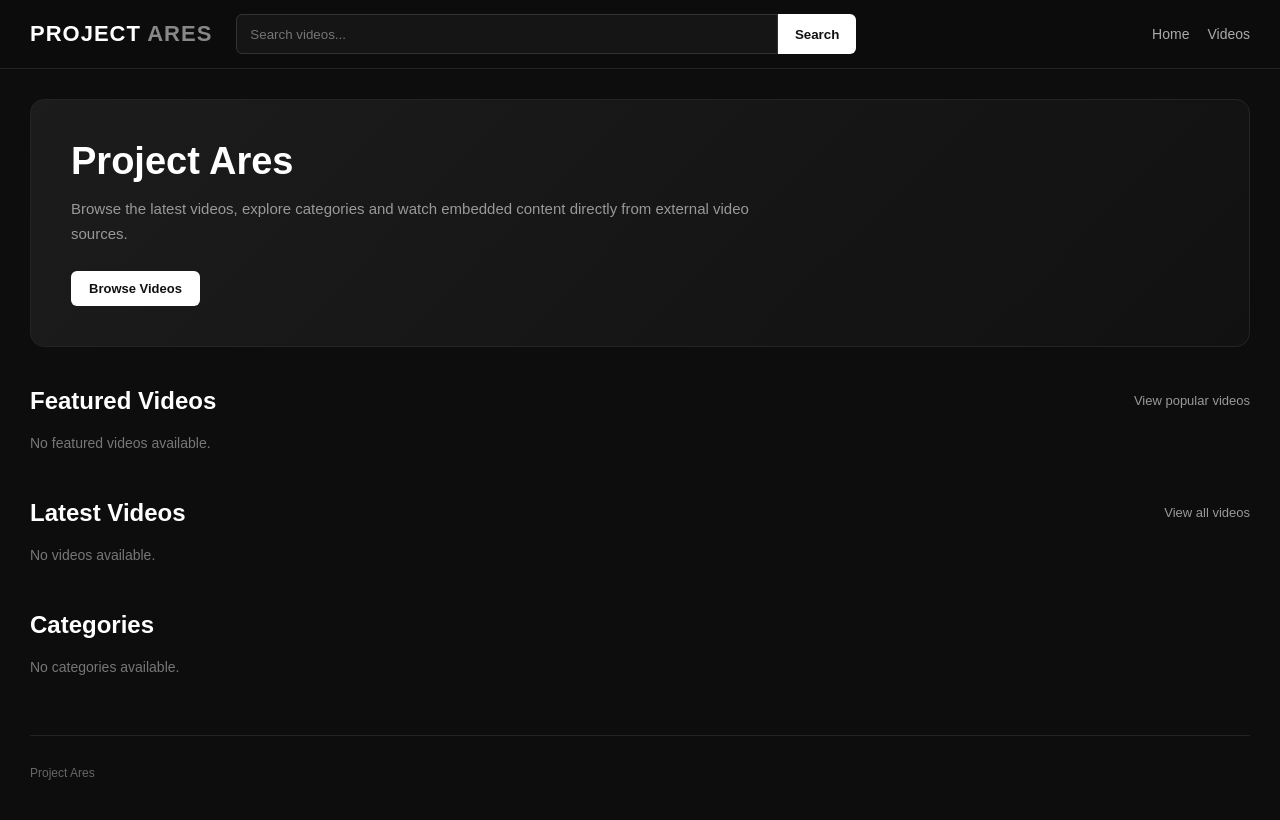
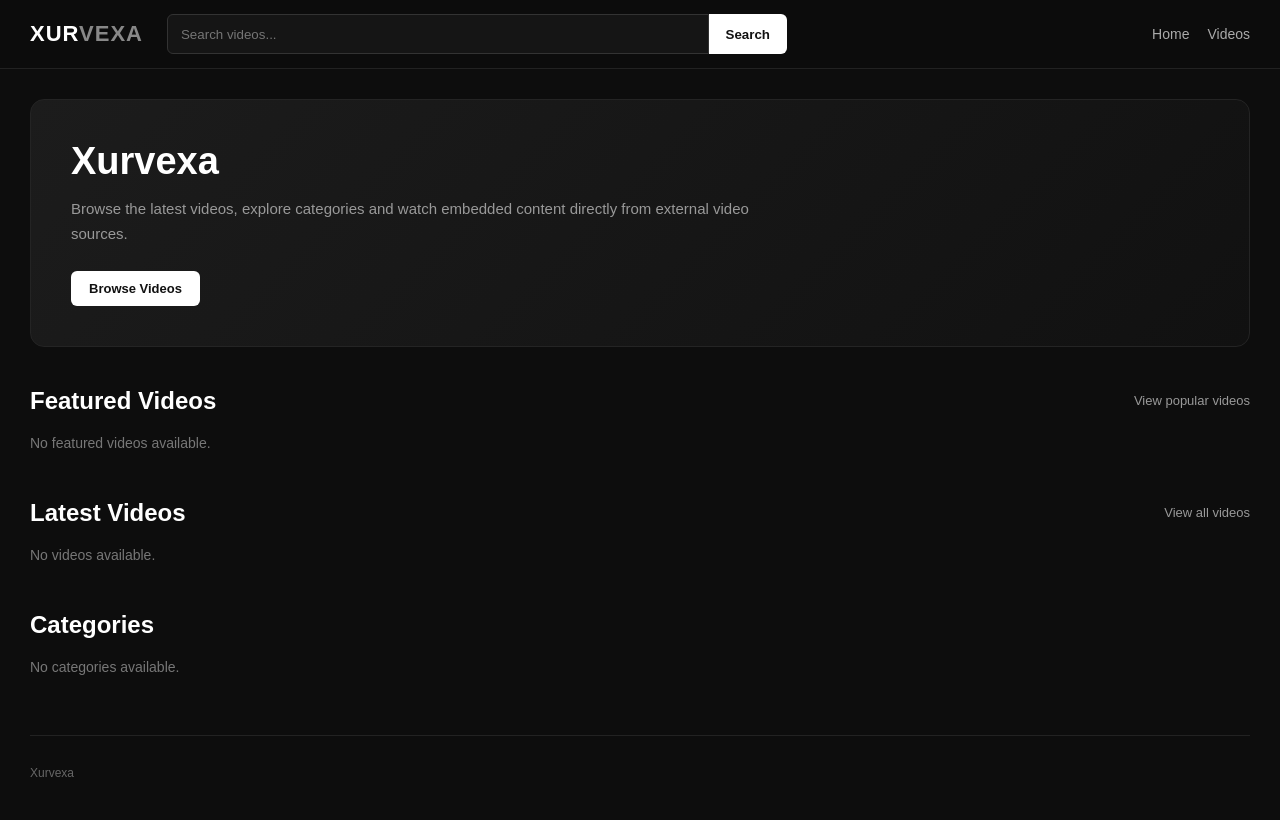
Before and after one commit to cenkcodes/project-ares, a Laravel app: template backend/resources/views/home.blade.php in a window 1280 px wide. Run offline with Laravel 12, Linux system fonts and the light colour scheme; the template is opened without the code that fills it, so the values that code supplies are empty.

Commit message:
VIDEO-015: rebrand public application as Xurvexa

```diff
--- a/backend/app/Filament/Resources/Videos/Schemas/VideoForm.php
+++ b/backend/app/Filament/Resources/Videos/Schemas/VideoForm.php
@@ -40,7 +40,7 @@ class VideoForm
                     ->maxLength(2048)
                     ->columnSpanFull()
                     ->helperText(
-                        'External embed URL. The video file is not uploaded to Project Ares.'
+                        'External embed URL. The video file is not uploaded to Xurvexa.'
                     ),
 
                 TextInput::make('thumbnail')
--- a/backend/resources/views/home.blade.php
+++ b/backend/resources/views/home.blade.php
@@ -1,9 +1,9 @@
 @php
     $pageTitle =
-        'Project Ares | Video Discovery';
+        'Xurvexa | Video Discovery';
 
     $pageDescription =
-        'Browse the latest videos, explore categories and watch embedded content from external video sources on Project Ares.';
+        'Browse the latest videos, explore categories and watch embedded content from external video sources on Xurvexa.';
 
     $canonicalUrl =
         route('home');
@@ -16,7 +16,7 @@
         ?: asset('images/og-default.jpg');
 
     $ogImageAlt =
-        'Project Ares video discovery';
+        'Xurvexa video discovery';
 
     $robotsContent =
         app()->environment('production')
@@ -278,7 +278,7 @@
     <section class="hero">
 
         <h1>
-            Project Ares
+            Xurvexa
         </h1>
 
         <p>
@@ -468,7 +468,7 @@
 
 
     <footer class="footer">
-        Project Ares
+        Xurvexa
     </footer>
 
 </main>
--- a/backend/resources/views/layouts/public.blade.php
+++ b/backend/resources/views/layouts/public.blade.php
@@ -10,7 +10,7 @@
         content="width=device-width, initial-scale=1.0"
     >
 
-    <title>{{ $pageTitle ?? 'Project Ares' }}</title>
+    <title>{{ $pageTitle ?? 'Xurvexa' }}</title>
 
     <meta
         name="description"
@@ -27,9 +27,20 @@
         href="{{ $canonicalUrl ?? url()->current() }}"
     >
 
+    <link
+        rel="icon"
+        type="image/svg+xml"
+        href="{{ asset('favicon.svg') }}"
+    >
+
+    <meta
+        name="theme-color"
+        content="#111111"
+    >
+
     <meta
         property="og:site_name"
-        content="Project Ares"
+        content="Xurvexa"
     >
 
     <meta
@@ -39,7 +50,7 @@
 
     <meta
         property="og:title"
-        content="{{ $pageTitle ?? 'Project Ares' }}"
+        content="{{ $pageTitle ?? 'Xurvexa' }}"
     >
 
     <meta
@@ -59,7 +70,7 @@
 
     <meta
         property="og:image:alt"
-        content="{{ $ogImageAlt ?? 'Project Ares' }}"
+        content="{{ $ogImageAlt ?? 'Xurvexa' }}"
     >
 
     <meta
@@ -69,7 +80,7 @@
 
     <meta
         name="twitter:title"
-        content="{{ $pageTitle ?? 'Project Ares' }}"
+        content="{{ $pageTitle ?? 'Xurvexa' }}"
     >
 
     <meta
@@ -210,12 +221,6 @@
         .main-nav a:hover {
             color: #fff;
         }
-
-        /*
-        |--------------------------------------------------------------------------
-        | Shared Video Card
-        |--------------------------------------------------------------------------
-        */
 
         .video-card {
             min-width: 0;
@@ -375,12 +380,6 @@
             font-size: 12px;
         }
 
-        /*
-        |--------------------------------------------------------------------------
-        | Compact Video Card
-        |--------------------------------------------------------------------------
-        */
-
         .video-card--compact .video-thumbnail {
             border-radius: 8px;
         }
--- a/backend/resources/views/partials/site-header.blade.php
+++ b/backend/resources/views/partials/site-header.blade.php
@@ -5,8 +5,9 @@
         <a
             class="logo"
             href="{{ route('home') }}"
+            aria-label="Xurvexa home"
         >
-            PROJECT <span>ARES</span>
+            XUR<span>VEXA</span>
         </a>
 
         @if($showSearch ?? false)
@@ -32,7 +33,10 @@
 
         @endif
 
-        <nav class="main-nav">
+        <nav
+            class="main-nav"
+            aria-label="Main navigation"
+        >
 
             <a href="{{ route('home') }}">
                 Home
--- a/backend/resources/views/videos/show.blade.php
+++ b/backend/resources/views/videos/show.blade.php
@@ -1,13 +1,13 @@
 @php
     $pageTitle =
         $video->title .
-        ' | Project Ares';
+        ' | Xurvexa';
 
     $rawDescription =
         $video->description
             ?: 'Watch ' .
                 $video->title .
-                ' on Project Ares.';
+                ' on Xurvexa.';
 
     $pageDescription =
         \Illuminate\Support\Str::limit(
```
Also changed, not shown: backend/resources/views/videos/index.blade.php (+6 -6 lines), backend/public/favicon.svg (added), backend/public/images/og-default.jpg, 2 other files.
